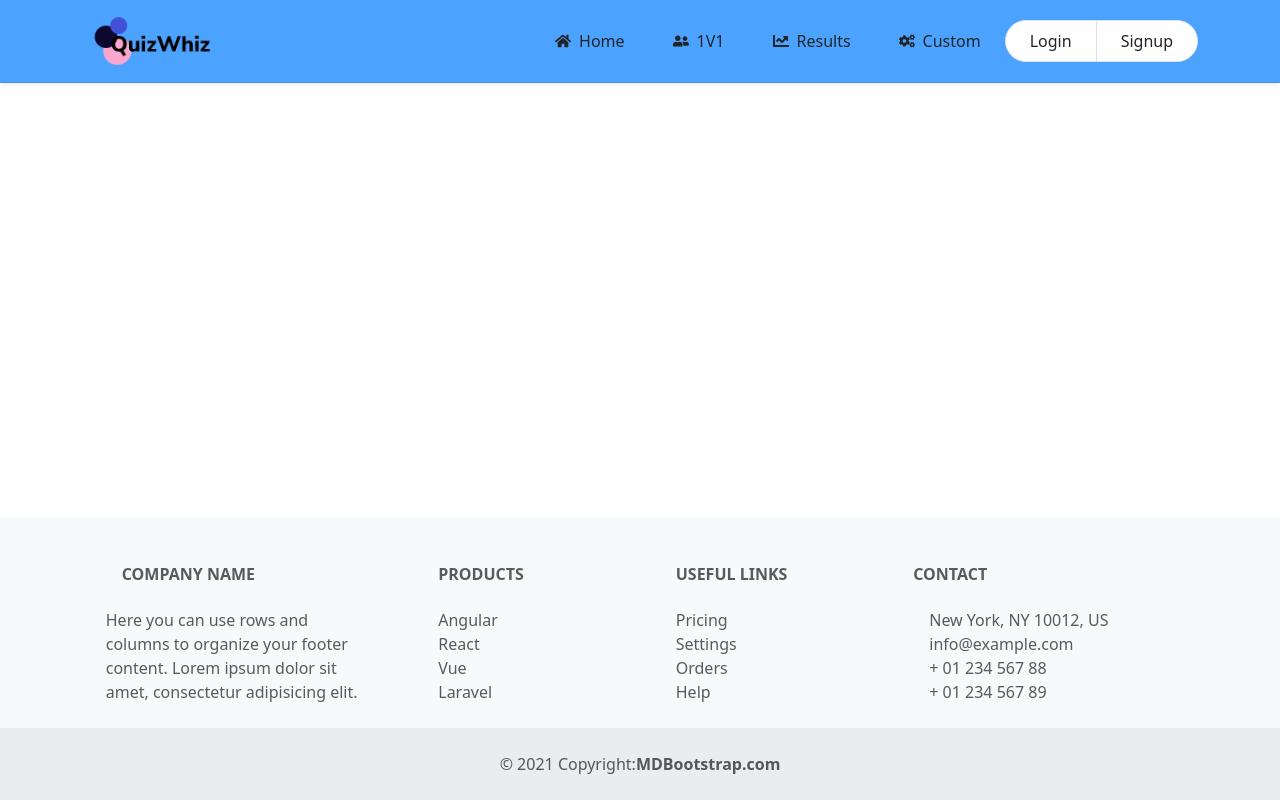
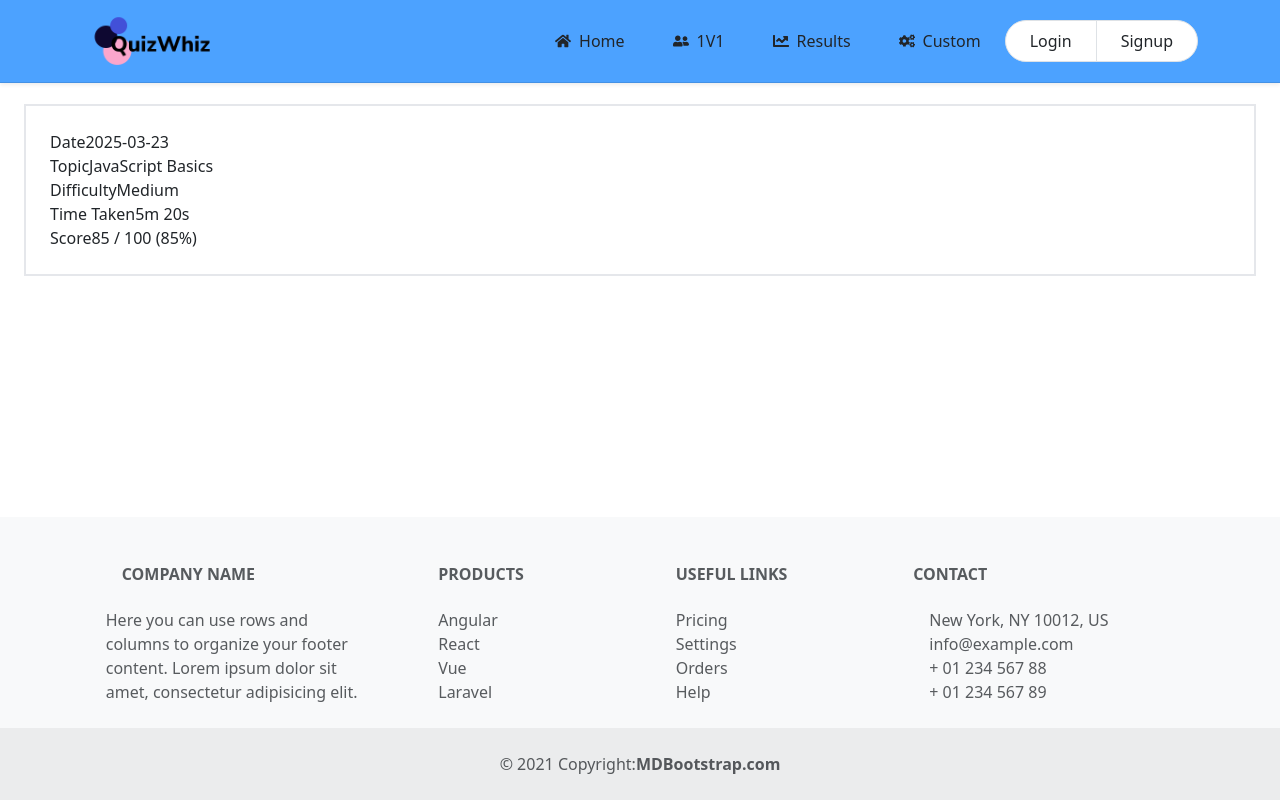
Before and after one commit to princypandya/QuizWhiz-Ai-Quiz-Generator, a React (Vite) app in the folder Client/: page /Results in a window 1280 px wide. Built offline with nearby package versions, Linux system fonts and the light colour scheme; sample sign-in values are in the browser's storage.

Commit message:
Login Signup fixed

```diff
--- a/Client/src/App.jsx
+++ b/Client/src/App.jsx
@@ -1,4 +1,4 @@
-import {React,useState} from 'react';
+import {React,useState,useEffect} from 'react';
 import ReactDOM from 'react-dom';
 import { BrowserRouter as Router, Route, Routes, useLocation } from 'react-router-dom';
 import Header from './Components/Header/Header';
@@ -7,12 +7,17 @@ import Home from './Components/Pages/Home';
 import Quiz from './Components/Pages/Quiz';
 import Signup from './Components/Pages/Signup';
 import Login from './Components/Pages/Login';
+import Results from './Components/Pages/Results';
 
 const App =()=>{
   const [progress, setProgress] = useState(0)
   const Layout=()=>{
     const location=useLocation();
   }
+  useEffect(() => {
+    localStorage.clear();
+    console.log("Local storage cleared on initial render");
+  }, []);
     return (
       <Router>
       <div style={{ display: 'flex', flexDirection: 'column', minHeight: '100vh' }}>
@@ -23,8 +28,8 @@ const App =()=>{
             <Route path="/Quiz" element={<Quiz/>} />
             <Route path="/Signup" element={<Signup/>} />
             <Route path="/Login" element={<Login/>} />
+            <Route path="/Results" element={<Results />} />
             {/* <Route path="" element={<1V1 />} />
-            <Route path="" element={<Results />} />
             <Route path="" element={<Custom />} /> */}
           </Routes>
         </div>
--- a/Client/src/Components/Pages/Login.jsx
+++ b/Client/src/Components/Pages/Login.jsx
@@ -1,37 +1,50 @@
-import React from 'react'
+import React, { useState } from 'react';
+import axios from 'axios';
+import { useNavigate } from 'react-router-dom';
 
 function Login() {
+    const [email, setEmail] = useState('');
+    const [password, setPassword] = useState('');
+    const navigate = useNavigate();
+    const [error, setError] = useState('');
+
+    const handleSubmit = (e) => {
+        e.preventDefault();
+        axios.post('http://localhost:5175/Login', { email, password })
+            .then(result => {
+                console.log("Login successful:", result.data);
+                localStorage.setItem('token', email);
+                console.log("Token stored in local storage"+localStorage.getItem('token'));
+                navigate('/');
+            })
+            .catch(err => {
+                console.log("Login error:", err);
+                setError("Invalid email or password");
+            });
+    }
+
     return (
         <>
-            {/* Main Container */}
-            <div className="d-flex justify-content-center align-items-center"
-            style={{marginTop: '50px'}}>
+            <div className="d-flex justify-content-center align-items-center" style={{ marginTop: '50px' }}>
                 <div className="shadow p-4 bg-light rounded w-50">
-                    {/* Header with Image and Title */}
                     <div className="d-flex align-items-center justify-content-center">
-                        <img
-                            src="/Images/LogIn.png"
-                            alt="Log In"
-                            className="img-fluid me-3 w-10"
-                        />
                         <span className="fs-4 fw-bold">Welcome Back!</span>
                     </div>
 
-                    {/* Form */}
-                    <div>
-                        <form action='/Login' method='post'>
-                            {/* email */}
+                    <form onSubmit={handleSubmit}>
                         <div className="mb-3">
-                                <label htmlFor="username" className="form-label">Username</label>
+                            <label htmlFor="email" className="form-label">Email</label>
                             <input
                                 type="text"
                                 className="form-control"
                                 id="email"
                                 placeholder="Enter your email"
+                                value={email}
+                                onChange={(e) => setEmail(e.target.value)}
                                 required
                             />
                         </div>
-                            {/* Password */}
+
                         <div className="mb-3">
                             <label htmlFor="password" className="form-label">Password</label>
                             <input
@@ -39,17 +52,20 @@ function Login() {
                                 className="form-control"
                                 id="password"
                                 placeholder="Enter your password"
+                                value={password}
+                                onChange={(e) => setPassword(e.target.value)}
                                 required
                             />
                         </div>
-                            {/* Login Button */}
+
                         <button type="submit" className="btn btn-primary w-100">Log In</button>
+
+                        {error && <div className="mt-3 alert alert-danger">{error}</div>}
                     </form>
                 </div>
             </div>
-            </div>
         </>
-    )
+    );
 }
 
-export default Login
+export default Login;
--- a/Client/src/Components/Pages/Results.jsx
+++ b/Client/src/Components/Pages/Results.jsx
@@ -0,0 +1,23 @@
+import React from 'react';
+import ResultBox from '../../assets/ResultBox';
+
+function Results() {
+  const token = localStorage.getItem('token');
+  console.log(token);
+  if (token === null) {
+    window.location.href = '/Login';
+    return null;
+  }
+  return (
+    <ResultBox
+      score={85}
+      total={100}
+      timeTaken="5m 20s"
+      date="2025-03-23"
+      topic="JavaScript Basics"
+      difficulty="Medium"
+    />
+  );
+}
+
+export default Results;
--- a/Client/src/Components/Pages/Signup.jsx
+++ b/Client/src/Components/Pages/Signup.jsx
@@ -15,6 +15,8 @@ function Signup() {
         axios.post('http://localhost:5175/Signup', { name, email, password })
         .then(result => {
             console.log("Signup successful:", result.data);
+            localStorage.setItem('token', email);
+            console.log("Token stored in local storage"+localStorage.getItem('token'));
             navigate('/');
         })
         .catch(err => console.log("Signup error:", err));
@@ -24,11 +26,6 @@ function Signup() {
             <div className="d-flex justify-content-center align-items-center vh-100 mt-5 mb-5">
                 <div className="shadow p-4 bg-light rounded w-50">
                     <div className="d-flex align-items-center justify-content-center mb-4">
-                        <img
-                            src="/Images/SignIn.png"
-                            alt="Sign In"
-                            className="img-fluid me-3 w-10"
-                        />
                         <span className="fs-4 fw-bold">Create an account!</span>
                     </div>
                     <div>
--- /dev/null
+++ b/Client/src/assets/ResultBox.jsx
@@ -0,0 +1,44 @@
+import React from 'react'
+
+function ResultBox(props) {
+  const percentage = (props.score / props.total) * 100;
+
+  const borderColor = percentage >= 80
+    ? 'border-green-500'
+    : percentage >= 50
+    ? 'border-yellow-500'
+    : 'border-red-500';
+
+  return (
+    <div className={`border-2 ${borderColor} rounded-xl m-4 p-4 shadow-md flex justify-between items-center space-x-6`}>
+
+      <div className="flex flex-col items-start">
+        <span className="text-sm text-gray-500">Date</span>
+        <span className="font-semibold">{props.date}</span>
+      </div>
+
+      <div className="flex flex-col items-start">
+        <span className="text-sm text-gray-500">Topic</span>
+        <span className="font-semibold">{props.topic}</span>
+      </div>
+
+      <div className="flex flex-col items-start">
+        <span className="text-sm text-gray-500">Difficulty</span>
+        <span className="font-semibold">{props.difficulty}</span>
+      </div>
+
+      <div className="flex flex-col items-start">
+        <span className="text-sm text-gray-500">Time Taken</span>
+        <span className="font-semibold">{props.timeTaken}</span>
+      </div>
+
+      <div className="flex flex-col items-start">
+        <span className="text-sm text-gray-500">Score</span>
+        <span className="font-semibold">{props.score} / {props.total} ({percentage.toFixed(0)}%)</span>
+      </div>
+
+    </div>
+  );
+}
+
+export default ResultBox
```
Also changed, not shown: 2 other files (tests, documents, lock files or other folders). Lines whose indentation alone changed are shown as unchanged.
